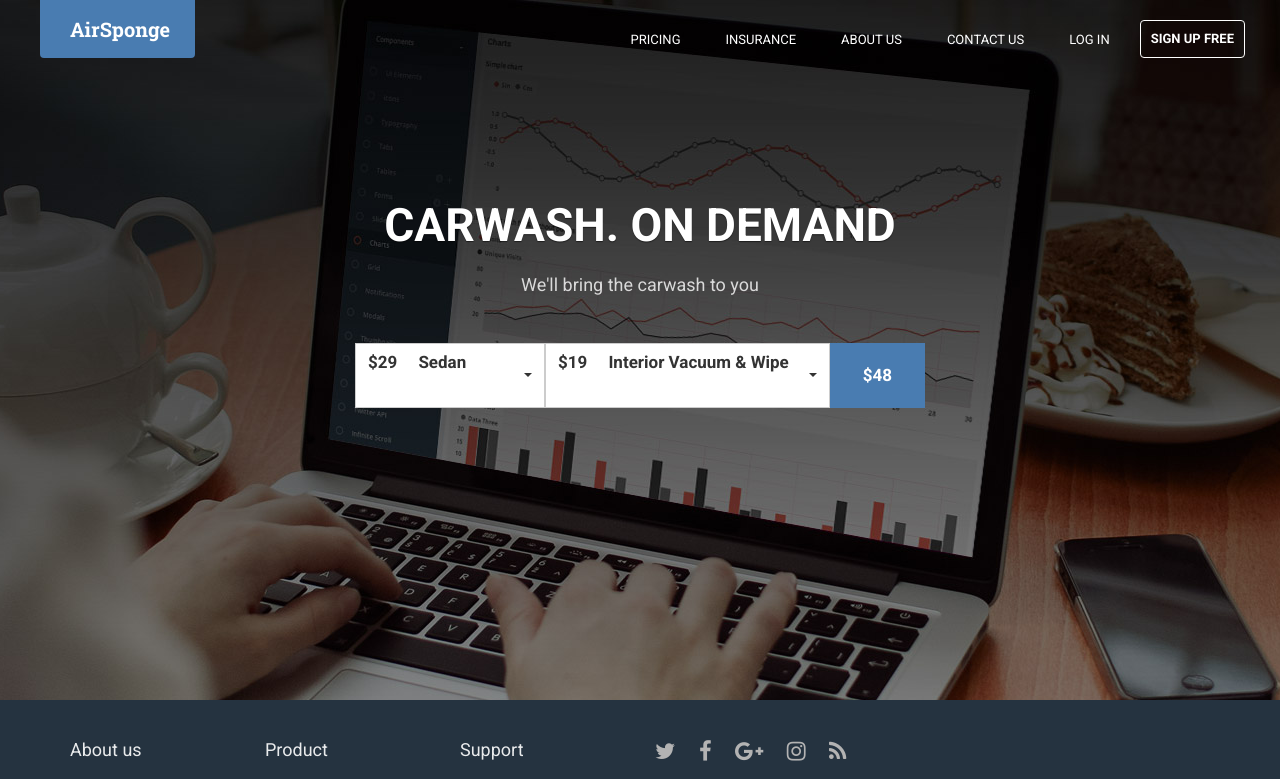
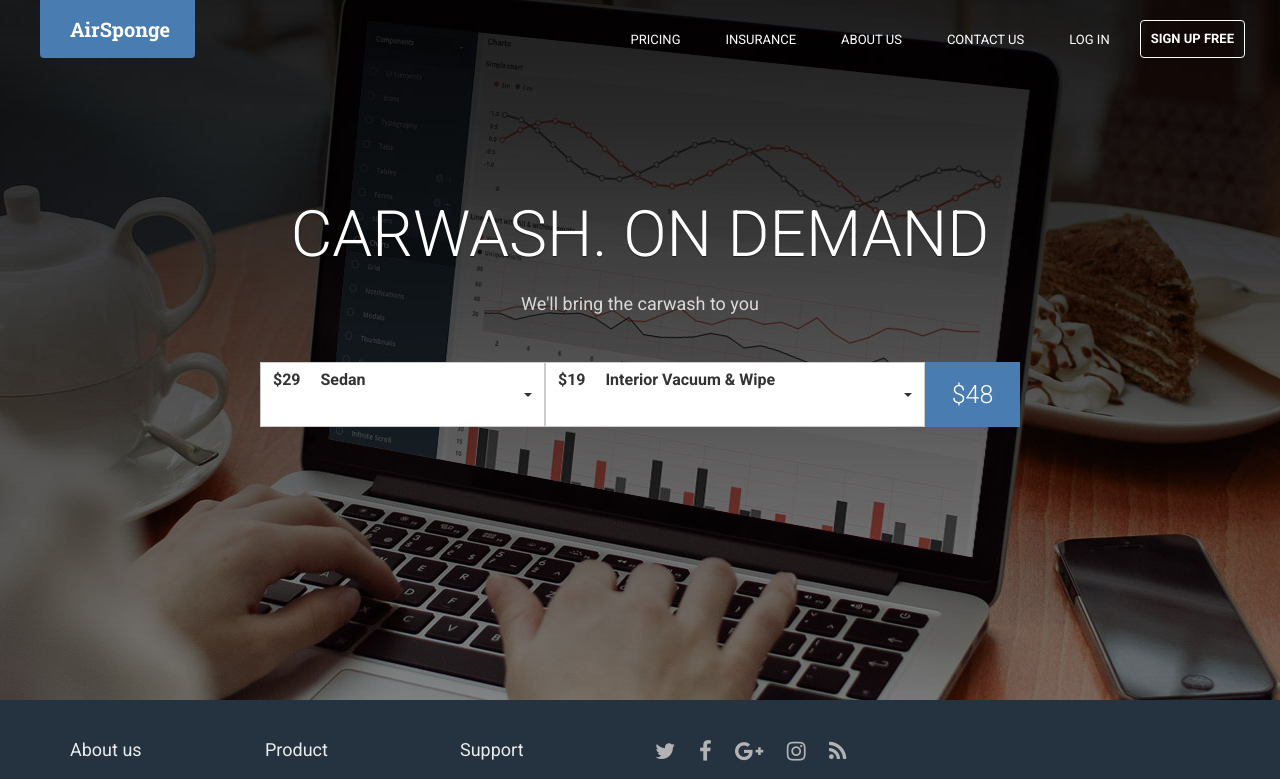
Before and after one commit to s4291158/as, a Django app: page / in a window 1280 px wide. Shown: the top 779 px of the page. Run offline with Django 3.2, Linux system fonts and the light colour scheme; some libraries are stand-ins or nearby versions.

Commit message:
small front-end

```diff
--- a/a/static/css/styles.css
+++ b/a/static/css/styles.css
@@ -6,19 +6,38 @@
     .navbar-right {
         margin-right: 20px;
     }
+}
+
+.nav-item.nav-item-cta.last.dropdown.open .dropdown-menu{
 
 }
 
-#landing_submit,
+.container.text-center > h2 {
+    font-size: 64px;
+    font-weight: 200;
+}
+
 .btn.dropdown-toggle.btn-default {
-    border-radius: 0px;
+    border-radius: 0;
     height: 65px;
     display: block;
-    font-size: 17px;
+    font-size: 16px;
+}
+
+#landing_submit {
+    border-radius: 0;
+    height: 65px;
+    display: block;
+    font-size: 25px;
+    font-weight: 100;
+    padding: 0;
 }
 
 .dropdown-menu.open {
+    border-radius: 0;
     padding: 0;
+    border: 1px;
+    margin: 1px 0;
 }
 
 .dropdown-menu.inner > li:hover {
@@ -28,7 +47,7 @@
 .dropdown-menu.inner > li > a {
     height: 100%;
     width: 100%;
-    line-height: 50px;
+    line-height: 46px;
 }
 
 .dropdown-menu.inner > li > a {
--- a/templates/account/signup.html
+++ b/templates/account/signup.html
@@ -29,7 +29,8 @@
                                     <form id="signup_form signup-form" method="post"
                                           action="{% url 'account_signup' %}">
                                         {% csrf_token %}
-                                        {{ form|bootstrap }}
+                                        {{ form.email }}
+                                        {{ form.password1 }}
                                         {% if redirect_field_value %}
                                             <input type="hidden" name="{{ redirect_field_name }}"
                                                    value="{{ redirect_field_value }}"/>
--- a/templates/base.html
+++ b/templates/base.html
@@ -1,7 +1,7 @@
 <html lang="en">
 
 <head>
-    <title>P | {% block head_title %}{% endblock %}</title>
+    <title>AirSponge | {% block head_title %}{% endblock %}</title>
 
     {% include 'meta.html' %}
     {% include 'css.html' %}
--- a/templates/index.html
+++ b/templates/index.html
@@ -32,7 +32,7 @@
                 <div class="row no-pad">
                     {{ form.type }}
                     {{ form.interior }}
-                    <div class="col-xs-12 col-md-2 col-md-offset-2 col-lg-offset-3 form-group form-group-type">
+                    <div class="col-xs-12 col-md-3 col-md-offset-2 form-group form-group-type">
                         <select id="select-type" data-width="100%" class="selectpicker" onchange="selectChange(this)">
                             {% for type, price in form.types %}
                                 <option class="select-options" {% if type == form.default_type %}selected{% endif %}>
@@ -40,7 +40,7 @@
                             {% endfor %}
                         </select>
                     </div>
-                    <div class="col-xs-12 col-md-4 col-lg-3 form-group form-group-interior">
+                    <div class="col-xs-12 col-md-4 form-group form-group-interior">
                         <select id="select-interior" data-width="100%" class="selectpicker" onchange="selectChange(this)">
                             {% for interior, price in form.interiors %}
                                 <option class="select-options"
@@ -49,7 +49,7 @@
                             {% endfor %}
                         </select>
                     </div>
-                    <div class="col-xs-12 col-md-2 col-lg-1 form-group form-group-submit">
+                    <div class="col-xs-12 col-md-1 form-group form-group-submit">
                         <button id="landing_submit" class="btn btn-cta btn-cta-primary btn-block" type="submit">Get Started
                             <span class="glyphicon glyphicon-chevron-right"></span>
                         </button>
--- a/templates/meta.html
+++ b/templates/meta.html
@@ -4,7 +4,7 @@
     <meta name="viewport" content="width=device-width, initial-scale=1">
     <!-- The above 3 meta tags *must* come first in the head; any other head content must come *after* these tags -->
     <meta name="description"
-          content="Platform to provide UQ students more parking">
+          content="AirSponge">
     <meta name="author" content="Trynottobea*unt">
-    <meta name="keywords" content="UQ, parking">
+    <meta name="keywords" content="carwash">
 {% endblock %}
```
Also changed, not shown: db.sqlite3.
